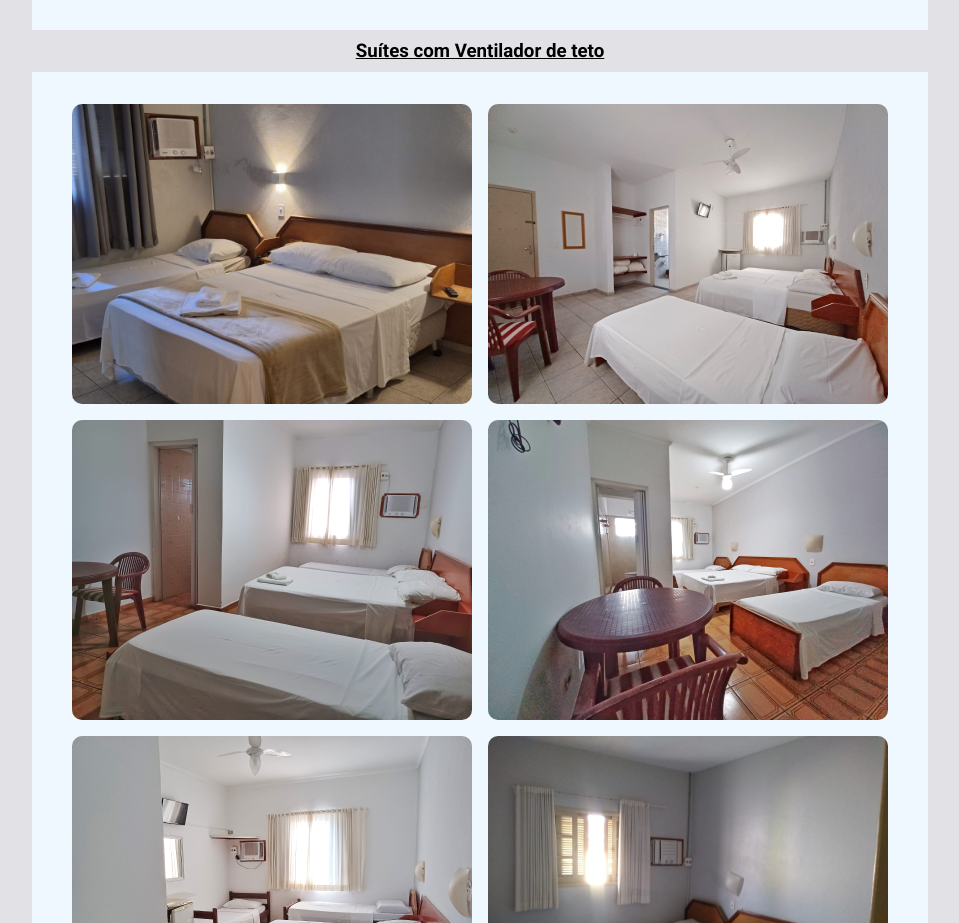
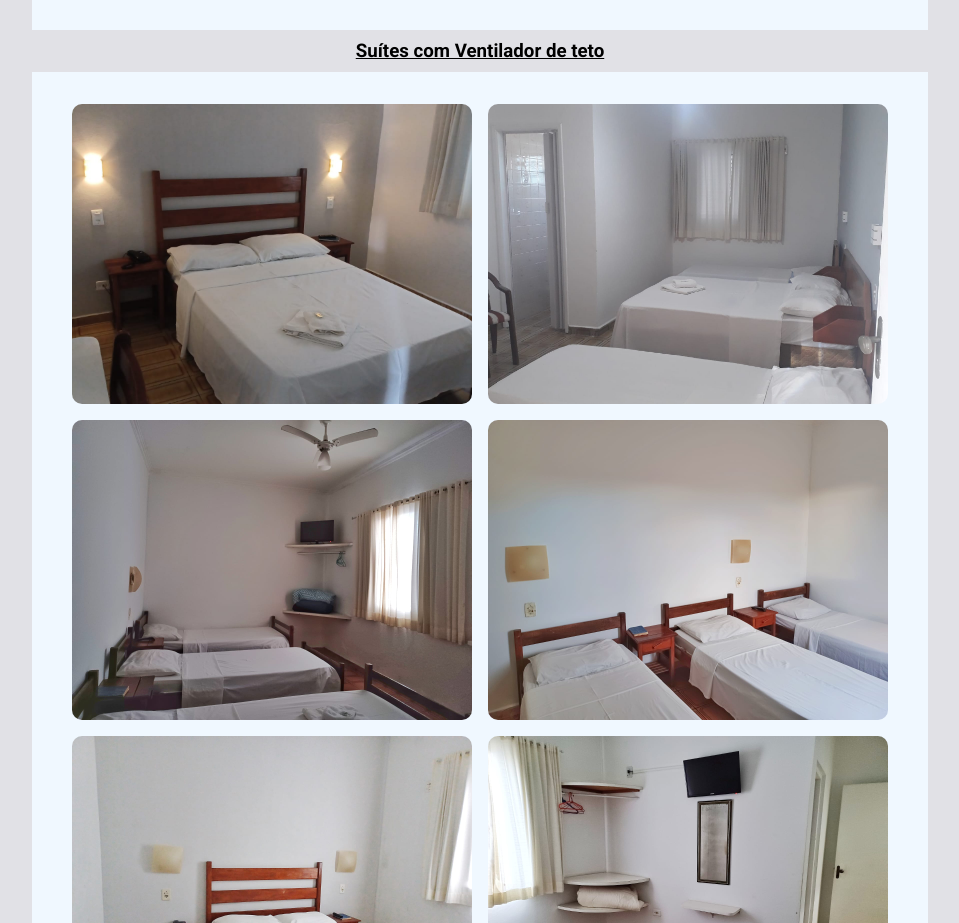
Before and after one commit to LuisHenriqueXavier/Rial-Hotel, a React (Vite) app: page /RialHotel/rooms in a window 1280 px wide. Shown: the part 1989-2912 px from the top of the page, without its empty margins (160-1119 px from the left). Built offline with nearby package versions, Linux system fonts and the light colour scheme.

Commit message:
Feat: pagina rooms concluída

```diff
--- a/src/pages/Rooms/index.tsx
+++ b/src/pages/Rooms/index.tsx
@@ -1,44 +1,102 @@
+import { useState } from "react";
 import { RoomContainer, Room } from "./styles";
-import RoomA from '../../assets/RoomA/RoomA.jpg'
-import rooma1 from '../../assets/RoomA/rooma1.jpg'
-import rooma2 from '../../assets/RoomA/rooma2.jpg'
-import rooma3 from '../../assets/RoomA/rooma3.jpg'
-import rooma4 from '../../assets/RoomA/rooma4.jpg'
-import rooma5 from '../../assets/RoomA/rooma5.jpg'
-import rooma6 from '../../assets/RoomA/rooma6.jpg'
-import rooma7 from '../../assets/RoomA/rooma7.jpg'
-
+import RoomA from "../../assets/RoomA/RoomA.jpg";
+import rooma1 from "../../assets/RoomA/rooma1.jpg";
+import rooma2 from "../../assets/RoomA/rooma2.jpg";
+import rooma3 from "../../assets/RoomA/rooma3.jpg";
+import rooma4 from "../../assets/RoomA/rooma4.jpg";
+import rooma5 from "../../assets/RoomA/rooma5.jpg";
+import rooma6 from "../../assets/RoomA/rooma6.jpg";
+import rooma7 from "../../assets/RoomA/rooma7.jpg";
+import RoomB from "../../assets/RoomB/RoomB.jpg";
+import roomb1 from "../../assets/RoomB/roomb1.jpg";
+import roomb2 from "../../assets/RoomB/roomb2.jpg";
+import roomb3 from "../../assets/RoomB/roomb3.jpg";
+import roomb4 from "../../assets/RoomB/roomb4.jpg";
+import roomb5 from "../../assets/RoomB/roomb5.jpg";
+import roomb6 from "../../assets/RoomB/roomb6.jpg";
+import roomb7 from "../../assets/RoomB/roomb7.jpg";
+import roomb8 from "../../assets/RoomB/roomb8.jpg";
+import roomb9 from "../../assets/RoomB/roomb9.jpg";
 
 export function Rooms() {
+  const [selectedImage, setSelectedImage] = useState<string | null>(null);
+
+  const openImageFullscreen = (imageSrc: string) => {
+    setSelectedImage(imageSrc);
+  };
+
+  const closeImageFullscreen = () => {
+    setSelectedImage(null);
+  };
+
   return (
     <RoomContainer>
-            <h1>
-                Acomodações
-            </h1>
-            <h3>
-                Suítes com ar condicionado</h3>
+      <h1>Acomodações</h1>
+      <h3>Suítes com ar condicionado</h3>
       <Room>
-                <img src={RoomA} alt="" />
-                <img src={rooma1} alt="" />
-                <img src={rooma2} alt="" />
-                <img src={rooma3} alt="" />
-                <img src={rooma4} alt="" />
-                <img src={rooma5} alt="" />
-                <img src={rooma6} alt="" />
-                <img src={rooma7} alt="" />
+        {[RoomA, rooma1, rooma2, rooma3, rooma4, rooma5, rooma6, rooma7].map(
+          (image, index) => (
+            <img
+              key={index}
+              src={image}
+              alt={`Room ${index + 1}`}
+              onClick={() => openImageFullscreen(image)}
+            />
+          )
+        )}
       </Room>
 
-            <h3>
-                Suítes com Ventilador de teto</h3>
+      <h3>Suítes com Ventilador de teto</h3>
       <Room>
-                <img src={RoomA} alt="" />
-                <img src={rooma1} alt="" />
-                <img src={rooma2} alt="" />
-                <img src={rooma3} alt="" />
-                <img src={rooma4} alt="" />
-                <img src={rooma5} alt="" />
-                <img src={rooma6} alt="" />
+        {[
+          RoomB,
+          roomb1,
+          roomb2,
+          roomb3,
+          roomb4,
+          roomb5,
+          roomb6,
+          roomb7,
+          roomb8,
+          roomb9,
+        ].map((image, index) => (
+          <img
+            key={index}
+            src={image}
+            alt={`Room B ${index + 1}`}
+            onClick={() => openImageFullscreen(image)}
+          />
+        ))}
       </Room>
+
+      {selectedImage && (
+        <div
+          style={{
+            position: "fixed",
+            top: 0,
+            left: 0,
+            width: "100%",
+            height: "100%",
+            backgroundColor: "rgba(0, 0, 0, 0.8)",
+            display: "flex",
+            justifyContent: "center",
+            alignItems: "center",
+            zIndex: 1000,
+          }}
+          onClick={closeImageFullscreen}
+        >
+          <img
+            src={selectedImage}
+            alt="Fullscreen"
+            style={{
+              maxWidth: "90%",
+              maxHeight: "90%",
+              borderRadius: "10px",
+            }}
+          />
+        </div>
+      )}
     </RoomContainer>
-    )
+  );
 }
```
Also changed, not shown: src/assets/RoomB/roomb1.jpg (renamed from src/assets/RoomB/roomb11.jpg). Lines whose indentation alone changed are shown as unchanged.
